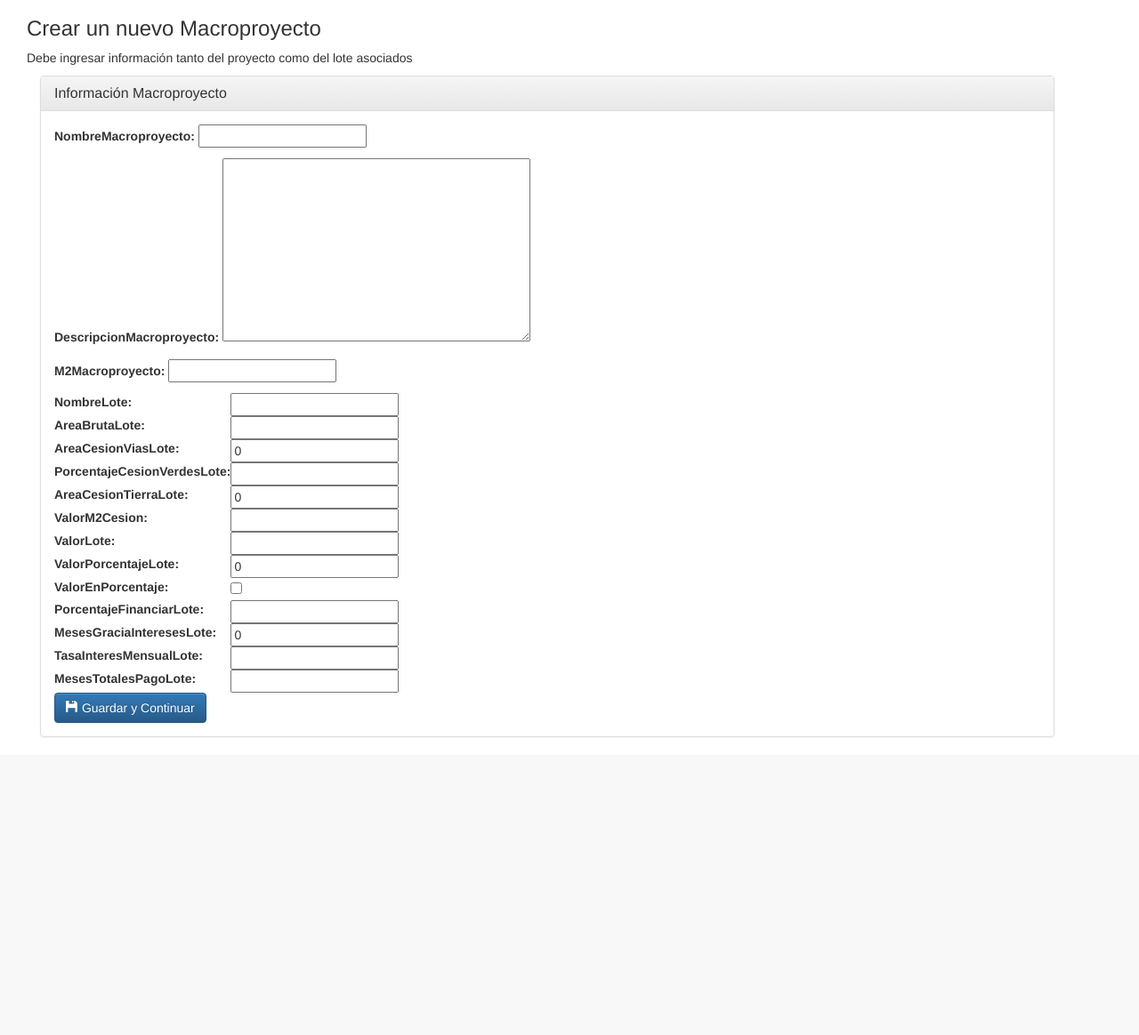
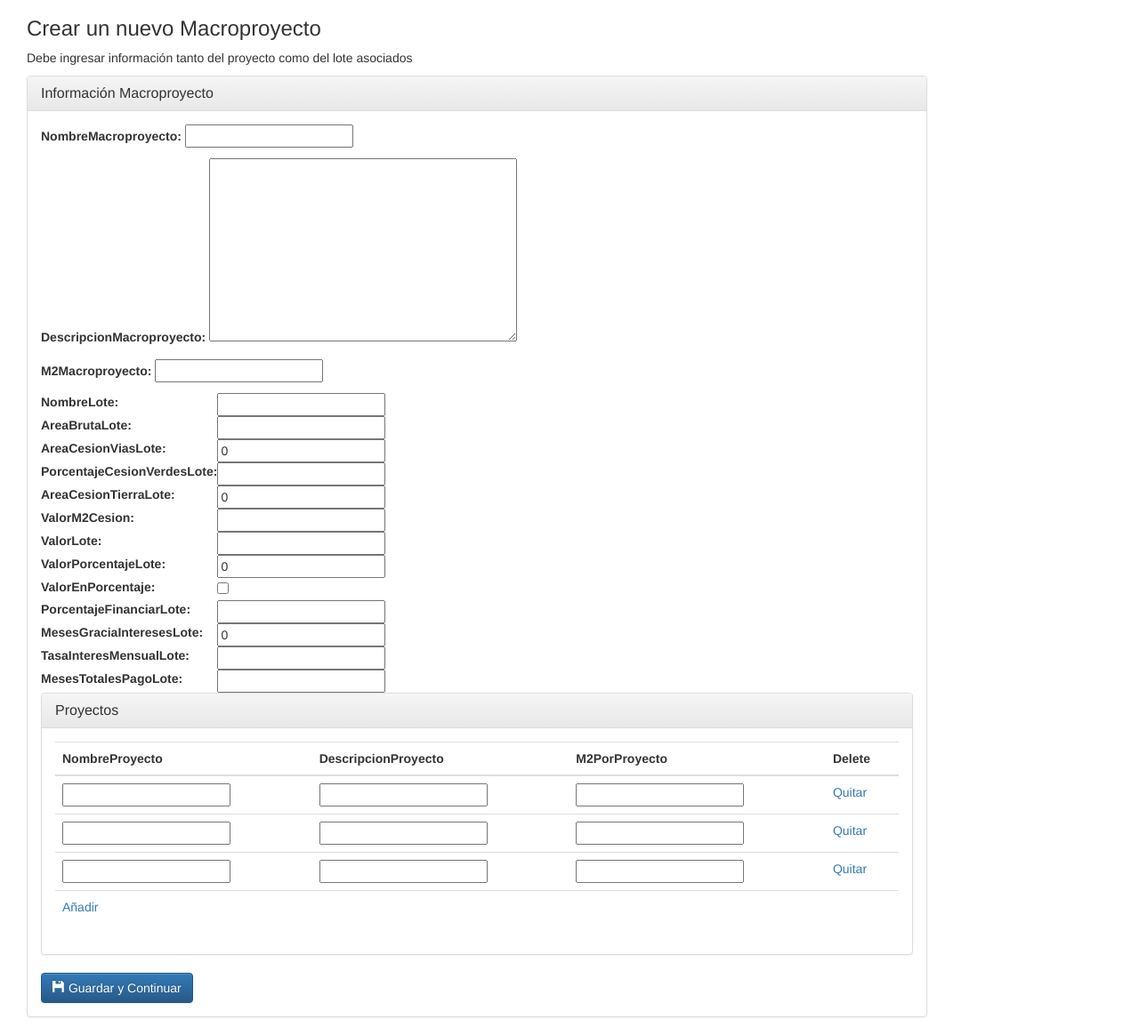
Before and after one commit to Carlos4ndresh/Prefact, a Django app: page /proyecto/nuevomacro/ in a window 1280 px wide. Shown: the part 51-1215 px from the top of the page at 89% size. Before the commit the page ends 880 px from the top, so only its background shows below. Run offline with Django 3.2, Linux system fonts and the light colour scheme; some libraries are stand-ins or nearby versions.

Commit message:
logrado almacenar proyectos junto ocn macroproyecto y lote

```diff
--- a/proyecto/forms.py
+++ b/proyecto/forms.py
@@ -22,8 +22,6 @@ class MacroproyectoForm(forms.ModelForm):
 
 class ProyectoForm(forms.ModelForm):
     """Form definition for Proyecto."""
-    # proyectoFormSet = inlineformset_factory(Macroproyecto,Proyecto,ProyectoForm)
-
 
     class Meta:
         """Meta definition for Proyectoform."""
@@ -32,6 +30,9 @@ class ProyectoForm(forms.ModelForm):
         # fields = ('',)
         # fields = '__all__'
         exclude = ('macroproyecto',)
+
+
+ProyectoFormSet = inlineformset_factory(Macroproyecto,Proyecto,form=ProyectoForm, extra=3,exclude=('macroproyecto',))
 
 ''' class ProyectoFormSet(BaseFormSet):
 
--- a/proyecto/templates/macroproyecto/macroproyecto_create.html
+++ b/proyecto/templates/macroproyecto/macroproyecto_create.html
@@ -1,4 +1,5 @@
 {% extends "plantilla.html" %}
+{% load staticfiles %}
 
 {% block tituloPagina %}
     <title>Nuevo Macroproyecto</title>
@@ -7,7 +8,6 @@
 {% block body_block %}
     <h3>Crear un nuevo Macroproyecto</h3>
     <p>Debe ingresar información tanto del proyecto como del lote asociados</p>
-    <div class="container">
         <form method="post">
             {% csrf_token %}
             <div class="panel panel-default">
@@ -19,6 +19,42 @@
                     <table>
                             {{ lote_form.as_table }}
                     </table>
+
+                    <div class="panel panel-default">
+                        <div class="panel-heading">
+                            <h3 class="panel-title">Proyectos</h3>
+                        </div>
+                        <div class="panel-body">
+                            <table class="table">
+                                {{ lista_proyectos.management_form }}
+                                {% for form in lista_proyectos.forms %}
+                                    {% if forloop.first %}
+                                        <thead>
+                                            <tr>
+                                                {% for field in form.visible_fields %}
+                                                    <th>{{ field.label|capfirst }}</th>
+                                                {% endfor %}
+                                            </tr>
+                                        </thead>
+                                    {% endif %}
+                                            <tr class="{% cycle row1 row2 %} formset_row">
+                                                {% for field in form.visible_fields %}
+                                                    <td>
+                                                        {% if forloop.first %}
+                                                            {% for hidden in form.hidden_fields %}
+                                                                {{ hidden }}
+                                                            {% endfor %}
+                                                        {% endif %}
+                                                        {{ field.errors.as_ul }}
+                                                        {{ field }}
+                                                    </td>
+                                                {% endfor %}
+                                            </tr>
+                               {% endfor %}
+                            </table>
+                            <!--input type="submit" value="Guardar"/><a href="{% url 'proyecto:indexProyecto' %}">back to the list</a-->
+                        </div>
+                    </div>
                     <button class="btn btn-primary" type="submit">
                             <span class="glyphicon glyphicon-floppy-disk" aria-hidden="true"></span>
                                     Guardar y Continuar
@@ -26,5 +62,14 @@
                 </div>
             </div>
         </form>
-    </div>
 {% endblock body_block %}
+
+{% block js_script %}
+<script src="{% static 'js/jquery.formset.js' %}"></script>
+<script type="text/javascript">
+    $('.formset_row').formset({
+        addText: 'Añadir',
+        deleteText: 'Quitar',
+    });
+</script>
+{% endblock js_script %}
--- a/proyecto/urls.py
+++ b/proyecto/urls.py
@@ -4,7 +4,6 @@ from proyecto import views
 app_name = 'proyecto'
 
 urlpatterns = [
-    # url(r'^$',views.ProyectoIndexView.as_view(),name='indexProyecto'),
     url(r'^$',views.MacroproyectoListView.as_view(),name='indexProyecto'),
     # url(r'^proyecto/nuevomacro/$',views.MacroproyectoCreateView.as_view(),name='nuevoMacro'),
     url(r'^nuevomacro/$',views.MacroproyectoCreateView.as_view(),name='nuevoMacro'),
--- a/proyecto/views.py
+++ b/proyecto/views.py
@@ -1,15 +1,17 @@
 from django.shortcuts import render, redirect, get_object_or_404
 from django.http import HttpResponseRedirect
 from proyecto.forms import MacroproyectoForm, ProyectoForm
-# from django.forms.formsets import BaseFormSet, formset_factory
 from django.forms import BaseInlineFormSet, inlineformset_factory
 from inmueble.forms import CrearLoteForm
 from django.urls import reverse_lazy, reverse
 from django.contrib.messages.views import SuccessMessageMixin
 from . import models
+from .forms import ProyectoFormSet
 from django.views.generic import (TemplateView,ListView,
                                   DetailView,CreateView,
                                   UpdateView,DeleteView)
+from django.db import transaction
+
 
 
 
@@ -48,17 +50,38 @@ class ProyectoIndexView(ListView):
 
 class ProyectoCreateView(CreateView):
     model = models.Proyecto
-    fields = '__all__'
+    fields = ['nombreProyecto','descripcionProyecto','m2PorProyecto']
     # template_name = "TEMPLATE_NAME"
-    ProyectoFormSet = inlineformset_factory(models.Macroproyecto,model,exclude=('macroproyecto',))
+    # proy = models.Proyecto()
+    # proy_form = ProyectoForm()
+    # ProyectoFormSet = inlineformset_factory(models.Macroproyecto,model, form=ProyectoForm, exclude=('macroproyecto',), min_num=1,extra=3)
+
+    # formsetIn = ProyectoFormSet(instance=proy)
+
+'''     def get_context_data(self,**kwargs):
+        context = super().get_context_data(**kwargs)
+        context["macroproyecto"] = get_object_or_404(models.Macroproyecto, pk=self.request.session['macroproyID'])
+        print("joder")
+        if self.request.POST:
+            context['lista_proyectos'] = ProyectoFormSet(self.request.POST)
+        else:
+            context['lista_proyectos'] = ProyectoFormSet()
+        return context
 
     def form_valid(self,form):
-        macroproyecto = get_object_or_404(models.Macroproyecto, pk=self.request.session[macroproyID])
-        formset = ProyectoFormSet(instance=macroproyecto)
-        if formset.is_valid():
-            formset.save()
-            return redirect('indexProyecto')
+        context = self.get_context_data(**kwargs)
+        macroproyecto = context["macroproyecto"]
+        print("pase por aquí {a}"+macroproyecto)
+        lista_proyectos = context['lista_proyectos']
+        if lista_proyectos.is_valid():
+            print(macroproyecto)
+            lista_proyectos.instance = macroproyecto
+            print(lista_proyectos)
+            lista_proyectos.save()
+        return super(ProyectoCreateView, self).form_valid(form)
 
+    def get_success_url(self):
+        return reverse_lazy('proyecto:indexProyecto') '''
 
 class MacroproyectoListView(ListView):
     template_name = 'macroproyecto/macroproyecto_list.html'
@@ -70,28 +93,57 @@ class MacroproyectoCreateView(SuccessMessageMixin, CreateView):
     model = models.Macroproyecto
     second_form_class = CrearLoteForm
     success_message = 'Proyecto Creado Exitosamente!'
-    # success_url = reverse_lazy('indexProyecto')
-    # success_url = 'nuevoProy'
 
     def get_context_data(self, **kwargs):
         context = super(MacroproyectoCreateView, self).get_context_data(**kwargs)
         context['lote_form'] = self.second_form_class
+        if self.request.POST:
+            context['lista_proyectos'] = ProyectoFormSet(self.request.POST)
+        else:
+            context['lista_proyectos'] = ProyectoFormSet()
         return context
 
     def form_valid(self, form):
+        context = self.get_context_data()
+        lista_proyectos = context['lista_proyectos']
         lote_form = CrearLoteForm(self.request.POST)
+        '''         if lote_form.is_valid():
+            lote = lote_form.save()
+            macroproyecto = form.save(commit=False)
+            # print(lote)
+            macroproyecto.lote = lote
+            # print(macroproyecto.lote)
+            macroproyecto.save()
+            # self.request.session['macroproyID'] = macroproyecto.pk
+        return super(MacroproyectoCreateView, self).form_valid(form) '''
         if lote_form.is_valid():
             lote = lote_form.save()
             macroproyecto = form.save(commit=False)
-            # print(lote)
-            # macroproyecto.lote.id = lote.id
+            print(lote)
             macroproyecto.lote = lote
-            # print(macroproyecto.lote)
+            print(macroproyecto.lote)
             macroproyecto.save()
+            if lista_proyectos.is_valid():
+                lista_proyectos.instance = macroproyecto
+                lista_proyectos.save()
             self.request.session['macroproyID'] = macroproyecto.pk
-        # return HttpResponseRedirect(self.get_success_url())
-        # return HttpResponseRedirect('/proyecto')
         return super(MacroproyectoCreateView, self).form_valid(form)
 
+    def form_invalid(self, form, lista_proyectos):
+        """
+        Called if a form is invalid. Re-renders the context data with the
+        data-filled forms and errors.
+
+        Args:
+            form: Assignment Form
+            assignment_question_form: Assignment Question Form
+        """
+        return self.render_to_response(
+                 self.get_context_data(form=form,
+                                       lista_proyectos=lista_proyectos
+                                       )
+        )
+
     def get_success_url(self):
-        return reverse("proyecto:nuevoProy")
+        # return reverse("proyecto:nuevoProy")
+        return reverse("proyecto:indexProyecto")
--- a/templates/plantilla.html
+++ b/templates/plantilla.html
@@ -85,5 +85,8 @@
     <script src="https://maxcdn.bootstrapcdn.com/bootstrap/3.3.7/js/bootstrap.min.js"
     integrity="sha384-Tc5IQib027qvyjSMfHjOMaLkfuWVxZxUPnCJA7l2mCWNIpG9mGCD8wGNIcPD7Txa"
     crossorigin="anonymous"></script>
+    {% block js_script %}
+
+    {% endblock js_script %}
 </body>
 </html>
```
Also changed, not shown: proyecto/templates/proyecto/proyecto_form.html (+38 -16 lines).
